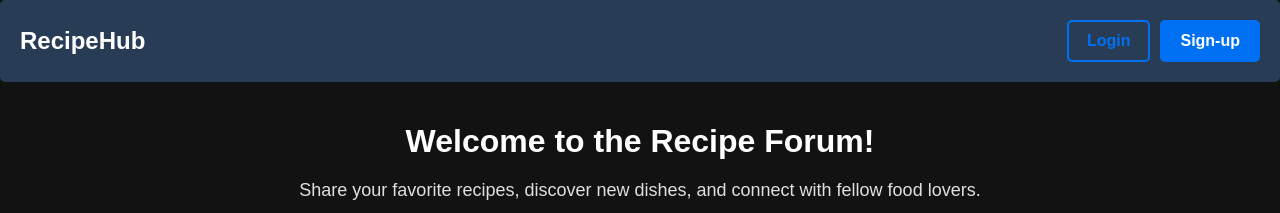
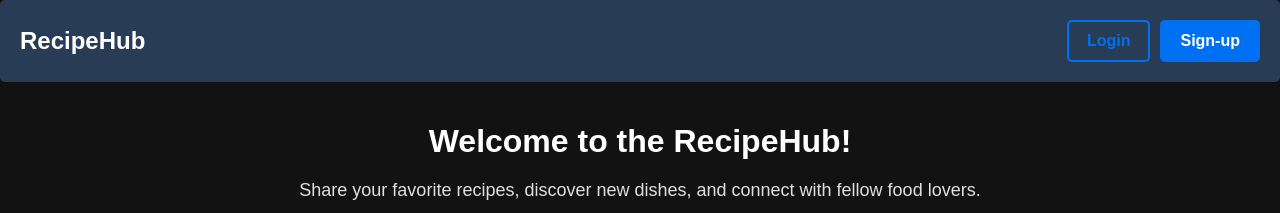
Before and after one commit to jozhkee/WEB_Programming, a Next.js app: page / in a window 1280 px wide. Shown: the top 213 px of the page. Built offline with nearby package versions, Linux system fonts and the light colour scheme; no server answers; the database is empty.

Commit message:
changed name of website on index.js as well

```diff
--- a/pages/index.js
+++ b/pages/index.js
@@ -8,7 +8,7 @@ export default function Home({ recipes = [] }) {
   return (
     <>
       <Head>
-        <title>Recipe Forum</title>
+        <title>RecipeHub</title>
         <meta
           name="description"
           content="A community-driven recipe sharing forum"
@@ -16,7 +16,7 @@ export default function Home({ recipes = [] }) {
       </Head>
       <Header />
       <main className={styles.mainContainer}>
-        <h1 className={styles.welcomeTitle}>Welcome to the Recipe Forum!</h1>
+        <h1 className={styles.welcomeTitle}>Welcome to the RecipeHub!</h1>
         <p className={styles.welcomeText}>
           Share your favorite recipes, discover new dishes, and connect with
           fellow food lovers.
```
